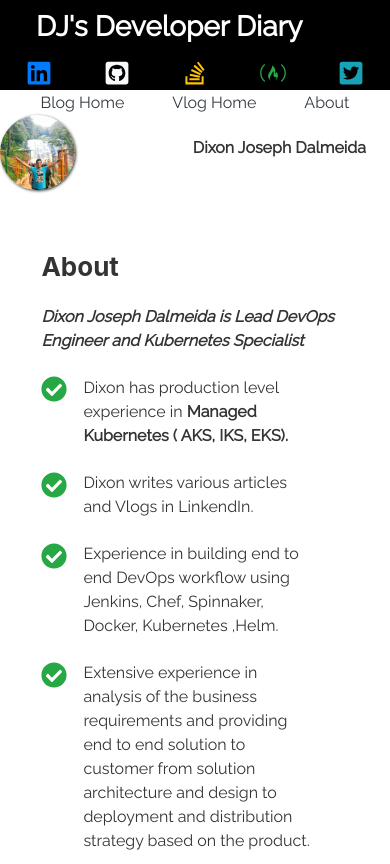
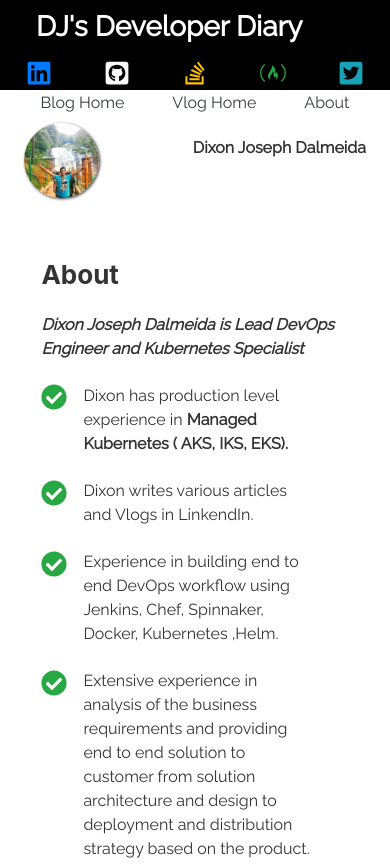
Before and after one commit to DixonDalmeida/dixon-personal-blog, a Gatsby site: page /about in a window 390 px wide. Shown: the top 864 px of the page. Built offline with nearby package versions, Linux system fonts and the light colour scheme; Gatsby itself is replaced by a stand-in of ours.

Commit message:
mobile spacing

```diff
--- a/src/components/header/MobileBio.js
+++ b/src/components/header/MobileBio.js
@@ -6,10 +6,10 @@ import dj from "../../images/dj.jpg"
 const MobileBio = (props) => {
 
     return (
-        <div className="mobile-bio-main">
-            <img src={dj}  class="Author-module--author__photo--36xCH" style={{ maxWidth: `75px`, maxHeight: `75px`, borderRadius: `50%`,boxShadow: `1px 1px 3px`}} alt="author-pic" />
-            <h4 className="mr-4 mt-4">{props.author}</h4>
-        </div>
+            <header class="mobile-bio-main">
+            <img src={dj}  className="ml-4 mt-2" style={{ maxWidth: `75px`, maxHeight: `75px`, borderRadius: `50%`,boxShadow: `1px 1px 3px`}} alt="author-pic" />
+            <h4 className="my-4 pl-4 px-4 mb-4">{props.author}</h4>
+            </header>
     )
 }
 
```
